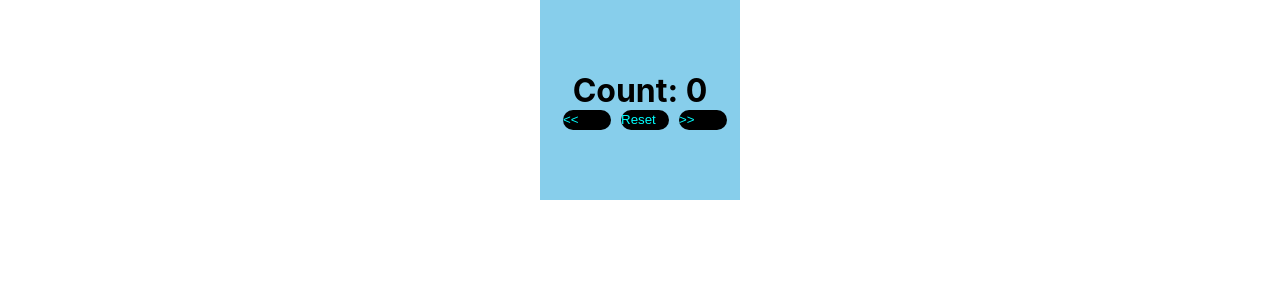
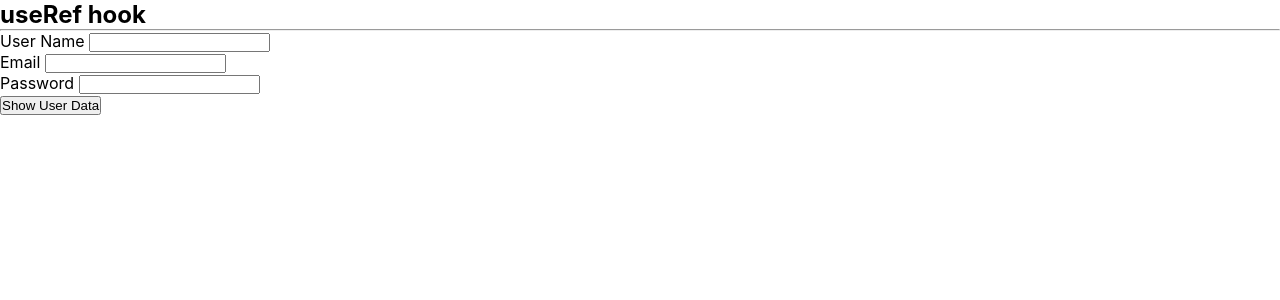
Before and after one commit to kothapallisridhar/frontend, a React (Create React App) app in the folder reactapp/: page / in a window 1280 px wide. Shown: the top 300 px of the page. Built offline with nearby package versions, Linux system fonts and the light colour scheme.

Commit message:
useState, useEffect, useLayoutEffect, useRef

```diff
--- a/reactapp/src/App.css
+++ b/reactapp/src/App.css
@@ -1,34 +1,12 @@
 * {
-  box-sizing: border-box;
-  padding: 0px;
-  margin: 0px;
+ box-sizing: border-box;
+ padding: 0px;
+ margin: 0px;
 }
-
+.form-group {
+    display: flex;
+    flex-direction: column;
+}
 .container {
-  display: flex;
-  flex-direction: column;
-  background-color: skyblue;
-  width: 200px;
-  height: 200px;
-  margin: auto;
-  justify-content: center;
-  align-items: center;
+    width: 400px;
 }
-button {
-  display: flex;
-  flex-direction: column;
-  width: 48px;
-  height: 20px;
-  margin-left: 10px;
-  background-color: black;
-  justify-content: center;
-  text-align: center;
-  color: aqua;
-  border: unset;
-  border-radius: 10px;
-}
-.button-container {
- display: flex;
- flex-direction: row;
- justify-content: space-around;
-}
--- a/reactapp/src/App.js
+++ b/reactapp/src/App.js
@@ -1,30 +1,16 @@
-import React, { useState } from "react";
-import "./App.css"
+import React from 'react'
+import { InputData } from './components/InputData';
+import './App.css'
 
 export const App = () => {
-  const [count, setCount] = useState(0);
 
-  const decrementHandler = () => {
-    setCount(count - 1);
-  };
-  const incrementHandler = () => {
-    setCount(count + 1);
-  };
-  const resetHandler = () => {
-    setCount(0);
-  };
   return (
-    <div className="container">
+    <>
       <div>
-        <h1>Count: {count}</h1>
+        <h2>useRef hook</h2>
       </div>
-      <div className="button-container">
-        <button onClick={decrementHandler}>{"<<"}</button>
-        <button onClick={resetHandler}> {"Reset"}</button>
-        <button onClick={incrementHandler}> {">>"}</button>
-      </div>
-    </div>
-  );
-};
-
-export default App;
+      <hr></hr>
+      <InputData/>
+    </>
+  )
+}
--- /dev/null
+++ b/reactapp/src/AppCounter.css
@@ -0,0 +1,34 @@
+* {
+  box-sizing: border-box;
+  padding: 0px;
+  margin: 0px;
+}
+
+.container {
+  display: flex;
+  flex-direction: column;
+  background-color: skyblue;
+  width: 200px;
+  height: 200px;
+  margin: auto;
+  justify-content: center;
+  align-items: center;
+}
+button {
+  display: flex;
+  flex-direction: column;
+  width: 48px;
+  height: 20px;
+  margin-left: 10px;
+  background-color: black;
+  justify-content: center;
+  text-align: center;
+  color: aqua;
+  border: unset;
+  border-radius: 10px;
+}
+.button-container {
+ display: flex;
+ flex-direction: row;
+ justify-content: space-around;
+}
--- /dev/null
+++ b/reactapp/src/components/InputData.js
@@ -0,0 +1,40 @@
+import React, {useRef, useState} from 'react'
+
+export const InputData = () => {
+  const [error, setError] = useState(false);
+  const userNameRef = useRef();
+  const passwordRef = useRef();
+  const emailIdRef = useRef();
+
+  const saveHandler = () => {
+    if(userNameRef.current.value.length < 8) {
+      setError(true);
+      userNameRef.current.focus();
+    } else {
+      setError(false);
+      console.log(emailIdRef.current.value);
+      console.log(passwordRef.current.value);
+      console.log(userNameRef.current.value);
+    }
+  }
+  return (
+    <>
+      <div>
+        <label>User Name </label>
+        <input type='text' ref={userNameRef}/>
+        { error ? <span>{" Name should be more than 7 charcters"}</span> : ""}
+      </div>
+      <div>
+        <label>Email </label>
+        <input type='email' ref={emailIdRef}/>
+      </div>
+      <div>
+        <label>Password </label>
+        <input type='password' ref={passwordRef}/>
+      </div>
+      <div>
+        <button onClick={saveHandler}>Show User Data</button>
+      </div>
+    </>
+  )
+}
--- a/reactapp/src/index.js
+++ b/reactapp/src/index.js
@@ -1,12 +1,12 @@
 import React from 'react';
 import ReactDOM from 'react-dom/client';
 import './index.css';
-import App from './App';
+import { App } from './App';
 
 
 const root = ReactDOM.createRoot(document.getElementById('root'));
 root.render(
-  <React.StrictMode>
+  //<React.StrictMode>
     <App/>
-  </React.StrictMode>
+  //</React.StrictMode>
 );
```
Also changed, not shown: reactapp/src/AppCounter.js (added, +30 -0 lines), reactapp/src/AppFun.js (added, +29 -0 lines).
